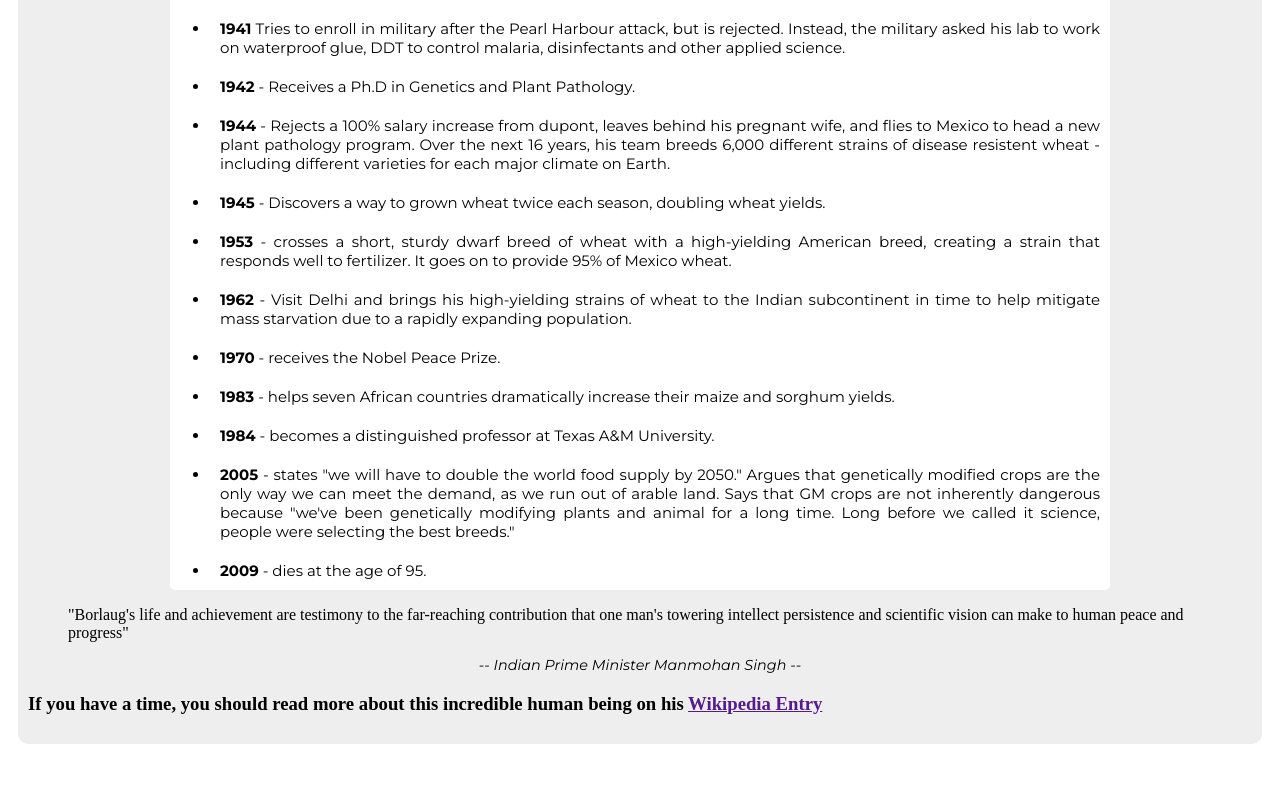
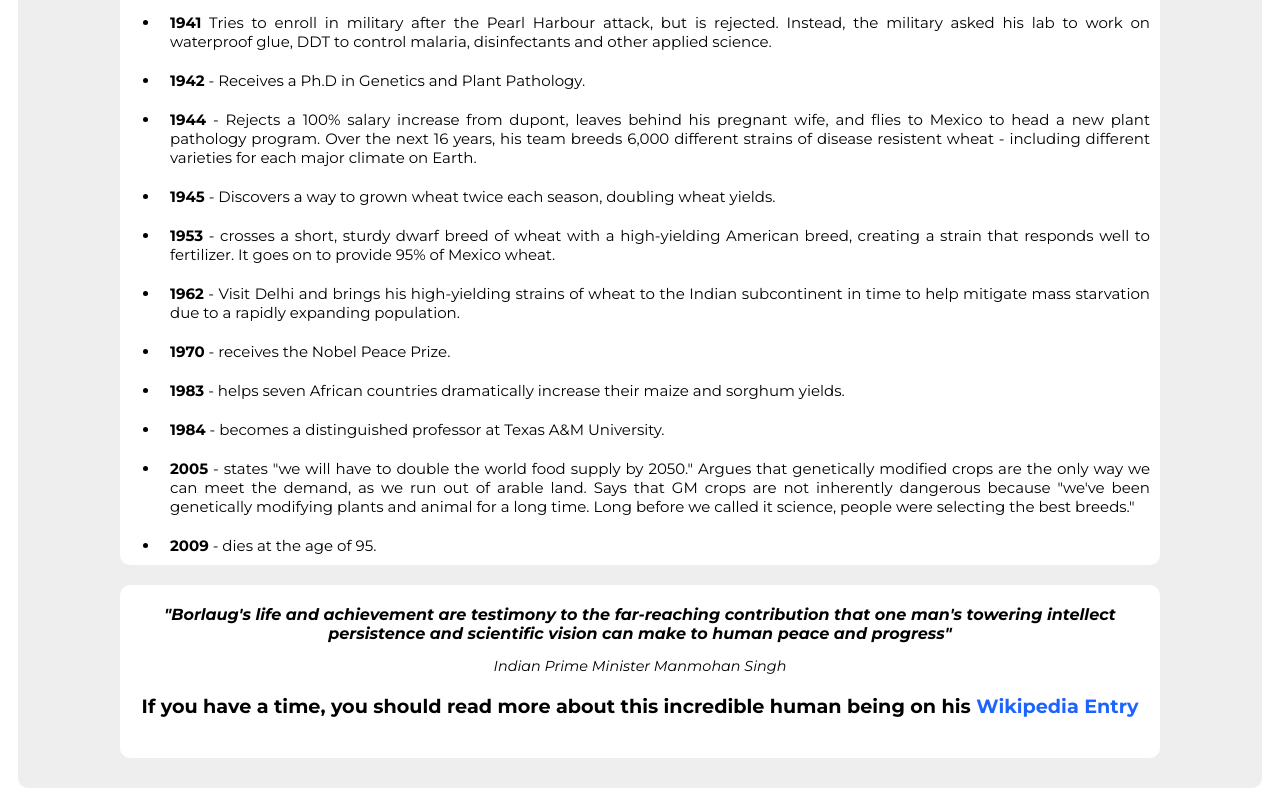
Before and after one commit to ahmadaimandev/Tribute-Page, a plain HTML site: page index.html in a window 1280 px wide. Shown: the part 1334-2132 px from the top of the page. Before the commit the page ends 2088 px from the top, so only its background shows below. Drawn offline with Linux system fonts and the light colour scheme.

Commit message:
project finished

```diff
--- a/index.html
+++ b/index.html
@@ -99,9 +99,10 @@
         <blockquote>
             "Borlaug's life and achievement are testimony to the far-reaching contribution that one man's towering intellect persistence and scientific vision can make
             to human peace and progress"
-            <p id="quote">-- Indian Prime Minister Manmohan Singh --</p>
+            <p id="quote">Indian Prime Minister Manmohan Singh</p>
+            <h3 id="link">If you have a time, you should read more about this incredible human being on his <a href="" target="_blank">Wikipedia Entry</a></h3>
         </blockquote>
-        <h3>If you have a time, you should read more about this incredible human being on his <a href="" target="_blank">Wikipedia Entry</a></h3>
+
     </main>
 </body>
 </html>
--- a/styles.css
+++ b/styles.css
@@ -36,6 +36,8 @@ span {
     display: block;
     border-radius: 10px;
     padding: 20px;
+    max-width: 1000px;
+    margin: auto;
 }
 
 img {
@@ -66,9 +68,9 @@ p {
     background-color: #ffffff;
     align-items: center;
     margin: 10px auto;
-    border-radius: 5px;
+    border-radius: 10px;
     display: block;
-    max-width: 900px;
+    max-width: 1000px;
 }
 
 li {
@@ -77,3 +79,31 @@ li {
     font-family: "Montserrat", sans-serif;
     font-size: 15px;
 }
+
+blockquote {
+    padding: 20px;
+    background-color: rgb(255, 255, 255);
+    margin: 20px auto;
+    text-align: center;
+    font-style: italic;
+    font-family: "Montserrat", sans-serif;
+    display: block;
+    max-width: 1000px;
+    font-weight: bold;
+    border-radius: 10px;
+}
+
+#link {
+    font-size: 1.2em;
+    font-style: normal;
+    text-align: center;
+}
+
+a {
+    text-decoration: none;
+    color: rgb(29, 100, 255);
+}
+
+a:hover {
+    color: rgb(118, 32, 255);
+}
```
